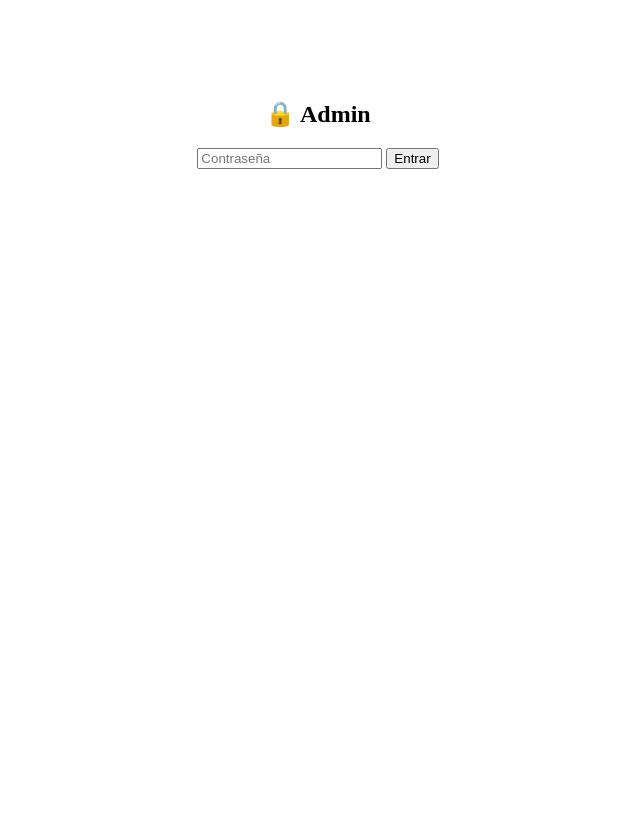
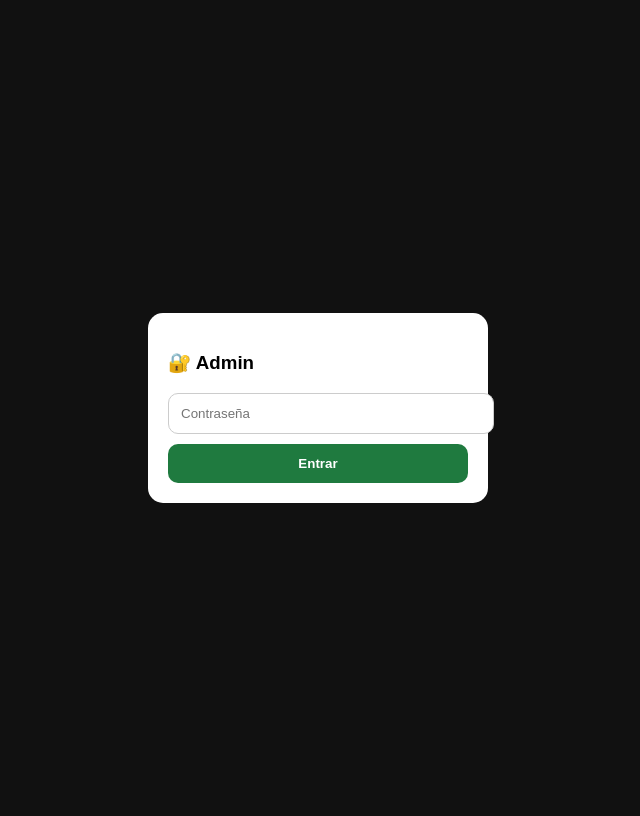
Before and after one commit to El-gordo-toni/convocatoria-v2.0, a Flask app: page /admin-secret in a window 1280 px wide. Shown: the whole page, without its empty margins (322-962 px from the left). Before the commit the page ends 169 px from the top, so only its background shows below. Run offline with Flask 3, Linux system fonts and the light colour scheme; parts of the project's set-up code (start-up, migrations or seed data) failed here and were passed over.

Commit message:
Update admin_login.html

```diff
--- a/templates/admin_login.html
+++ b/templates/admin_login.html
@@ -1,13 +1,58 @@
 <!DOCTYPE html>
 <html>
-<body style="text-align:center; margin-top:100px;">
+<head>
+<meta name="viewport" content="width=device-width, initial-scale=1.0">
 
-<h2>🔒 Admin</h2>
+<style>
+body{
+    font-family:sans-serif;
+    background:#111;
+    color:white;
+    display:flex;
+    justify-content:center;
+    align-items:center;
+    height:100vh;
+}
 
-<form method="POST" action="/admin">
-<input type="password" name="password" placeholder="Contraseña">
-<button>Entrar</button>
+.card{
+    background:white;
+    color:black;
+    padding:20px;
+    border-radius:15px;
+    width:300px;
+}
+
+input{
+    width:100%;
+    padding:12px;
+    margin-bottom:10px;
+    border-radius:10px;
+    border:1px solid #ccc;
+}
+
+button{
+    width:100%;
+    padding:12px;
+    border:none;
+    border-radius:10px;
+    background:#1f7a3f;
+    color:white;
+    font-weight:bold;
+}
+</style>
+</head>
+
+<body>
+
+<div class="card">
+<h3>🔐 Admin</h3>
+
+<form action="/admin" method="POST">
+    <input type="password" name="password" placeholder="Contraseña">
+    <button type="submit">Entrar</button>
 </form>
+
+</div>
 
 </body>
 </html>
```
